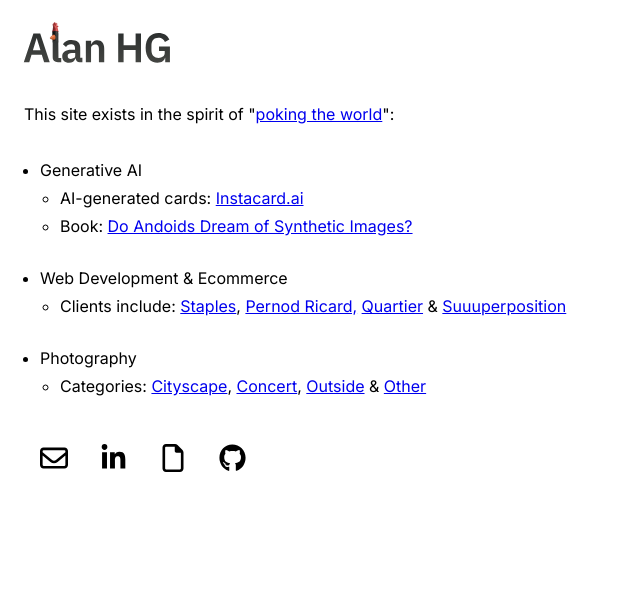
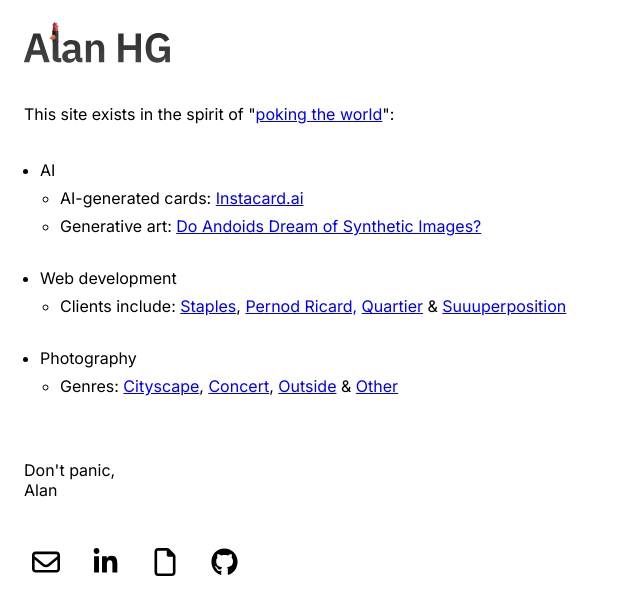
Before and after one commit to hg-alan/alanhgcom, a Next.js app: page / in a window 1280 px wide. Shown: the top 614 px of the page, without its empty margins (0-640 px from the left). Built offline with nearby package versions, Linux system fonts and the light colour scheme.

Commit message:
refinment

```diff
--- a/src/app/page.js
+++ b/src/app/page.js
@@ -48,7 +48,7 @@
           }}
         >
           <li>
-            Generative AI{" "}
+            AI{" "}
             <ul style={{ paddingLeft: "20px", marginTop: "0.5rem" }}>
               <li style={{ margin: "0.5rem 0" }}>
                 AI-generated cards:{" "}
@@ -62,7 +62,7 @@
                 </a>{" "}
               </li>
               <li style={{ margin: "0.5rem 0" }}>
-                Book:{" "}
+                Generative art:{" "}
                 {/* Book examining the intersection of art, technology & human
                 cognition:{" "} */}
                 <a
@@ -76,7 +76,7 @@
             </ul>
           </li>
           <li style={{ marginTop: "2rem" }}>
-            Web Development & Ecommerce
+            Web development
             {/* Sub-bullets */}
             <ul style={{ paddingLeft: "20px", marginTop: "0.5rem" }}>
               {" "}
@@ -122,7 +122,7 @@
             Photography
             <ul style={{ paddingLeft: "20px", marginTop: "0.5rem" }}>
               <li style={{ margin: "0.5rem 0" }}>
-                Categories:{" "}
+                Genres:{" "}
                 <a
                   href="https://500px.com/p/alanhg/galleries/cityscape"
                   target="_blank"
@@ -159,9 +159,9 @@
           </li>
         </ul>
 
-        {/* <p style={{marginTop:"4rem"}}>
+        <p style={{marginTop:"4rem"}}>
           Don&apos;t panic, <br /> Alan{" "}
-        </p> */}
+        </p>
 
         {/* Social icons */}
         <div
@@ -171,7 +171,7 @@
             href="mailto:alan.hg@outlook.com"
             target="_blank"
             rel="noopener noreferrer"
-            style={{ marginRight: "2rem", marginLeft: "1rem" }}
+            style={{ marginRight: "2rem", marginLeft: "0.5rem" }}
           >
             <Image
               src="/envelope-regular.svg"
```
